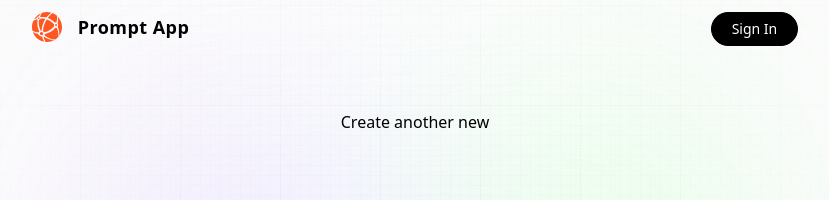
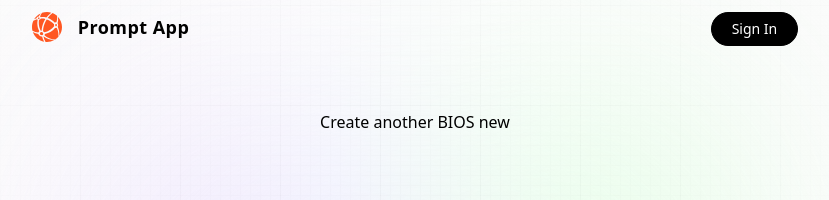
Before and after one commit to Em-myy/prompt-app, a Next.js app: page /create-prompt in a window 1280 px wide. Shown: the top 200 px of the page, without its empty margins (225-1054 px from the left). Built offline with nearby package versions, Linux system fonts and the light colour scheme; no server answers.

Commit message:
Update prompt text to 'Create another BIOS new'

```diff
--- a/app/(main)/create-prompt/page.tsx
+++ b/app/(main)/create-prompt/page.tsx
@@ -1,5 +1,5 @@
 const CreatePrompt = () => {
-  return <div>Create another new</div>;
+  return <div>Create another BIOS new</div>;
 };
 
 export default CreatePrompt;
```
